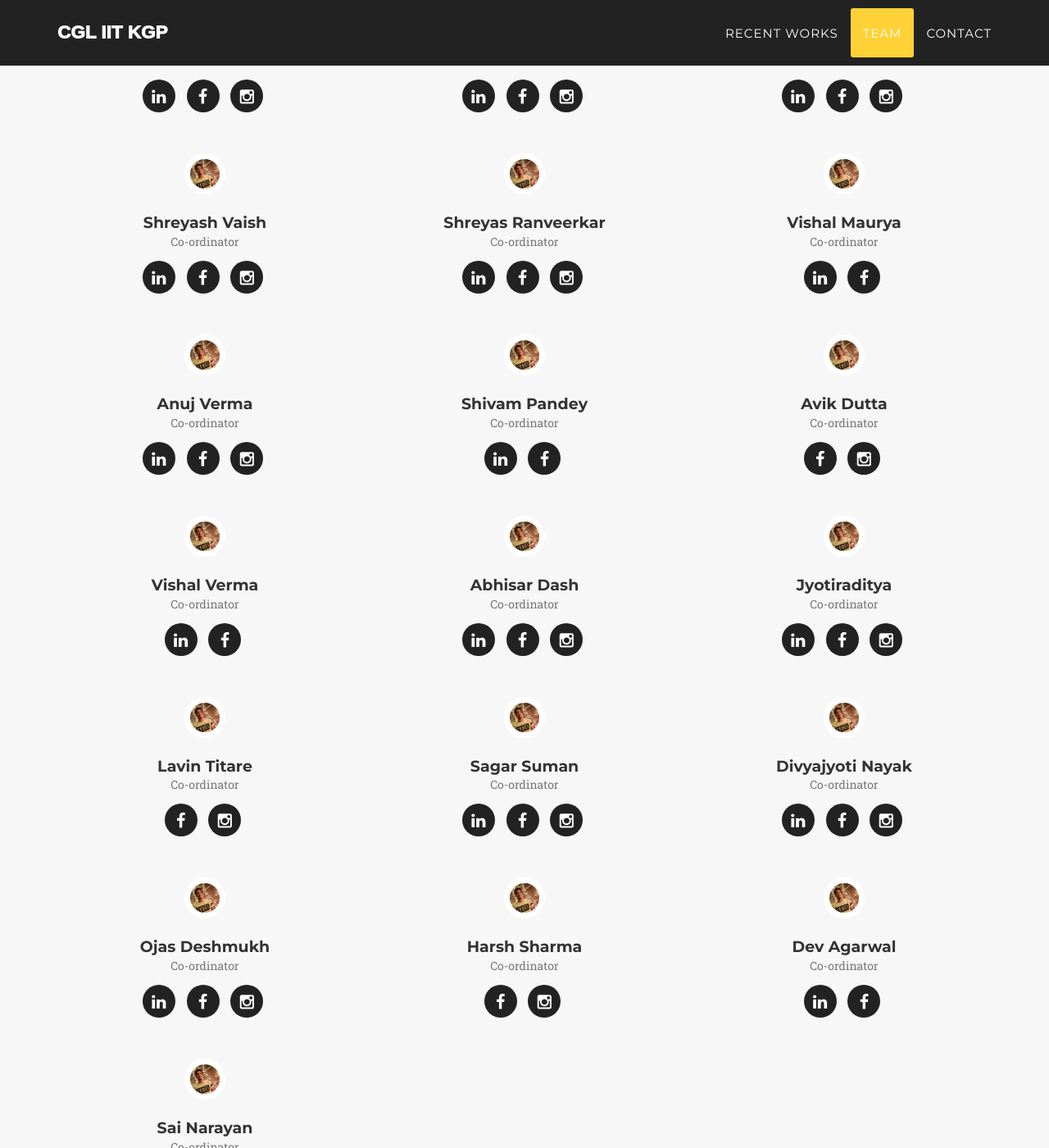
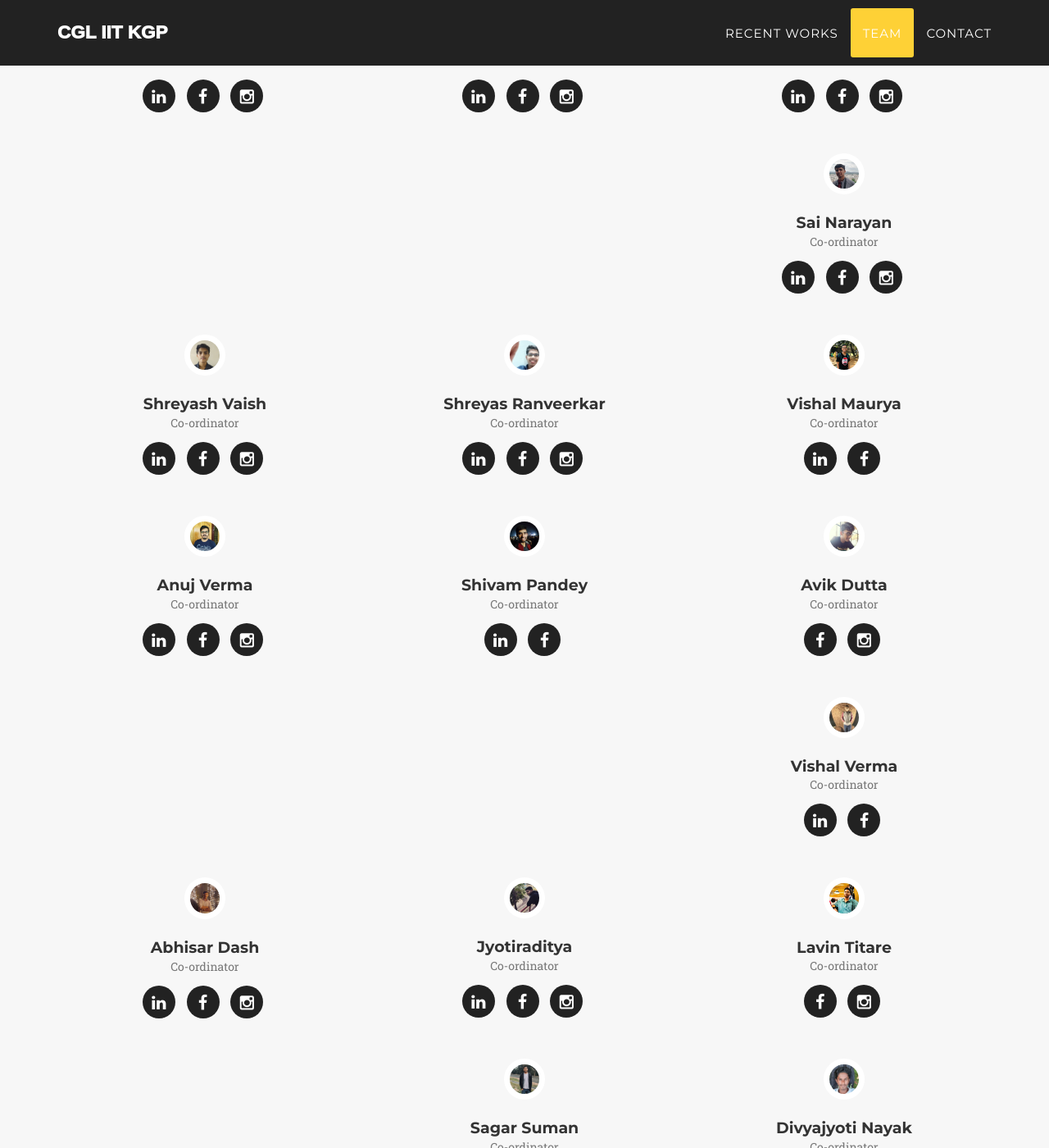
Before and after one commit to cgliitkgp/cgliitkgp.github.io, a Jekyll site: the page built from index.html, in a window 1280 px wide and 1400 px high, scrolled down 3084 px. Shown: the whole window at 82% size. Built offline with Jekyll 4.4.1, drawn with Linux system fonts in a browser that asks for light colours; some web fonts are replaced; part of the change alters nothing that is shown.

```diff
--- a/_config.yml
+++ b/_config.yml
@@ -9,7 +9,7 @@ description: "We make games and lots more. The Computer Graphics Students group
 # Team names, titles and social links
 people:
 - name: Jeevankur Talukder
-  pic: 5
+  pic: 1
   position: Head
   social:
     - title: linkedin
@@ -20,7 +20,7 @@ people:
       url: https://github.com/jvankooo
 
 - name: Sudeep Sharma
-  pic: 5
+  pic: 2
   position: Head
   social:
     - title: linkedin
@@ -31,7 +31,7 @@ people:
       url: #
 
 - name: Raj Gupta
-  pic: 5
+  pic: 3
   position: Head
   social:
     - title: linkedin
@@ -42,7 +42,7 @@ people:
       url: #
 
 - name: Utkarsh Parasarampuria
-  pic: 5
+  pic: 4
   position: Alumni Advisor
   social:
     - title: linkedin
@@ -64,7 +64,7 @@ people:
       url: #
 
 - name: Dvij Kalaria
-  pic: 5
+  pic: 6
   position: Sub-Head
   social:
     - title: linkedin
@@ -74,8 +74,19 @@ people:
     - title: instagram
       url: https://www.instagram.com/dvij5420/?hl=en
 
+- name: Sai Narayan
+  pic: 7
+  position: Co-ordinator
+  social:
+    - title: linkedin
+      url: https://www.linkedin.com/in/sai-narayan-0560721b2
+    - title: facebook
+      url: https://www.facebook.com/sai.narayan.735
+    - title: instagram
+      url: https://www.instagram.com/ssainarayan
+
 - name: Shreyash Vaish
-  pic: 5
+  pic: 8
   position: Co-ordinator
   social:
     - title: linkedin
@@ -86,7 +97,7 @@ people:
       url: https://www.instagram.com/_shry_2912/
 
 - name: Shreyas Ranveerkar
-  pic: 5
+  pic: 9
   position: Co-ordinator
   social:
     - title: linkedin
@@ -97,7 +108,7 @@ people:
       url: http://www.instagram.com/ranveerkar_shreyas
 
 - name: Vishal Maurya
-  pic: 5
+  pic: 10
   position: Co-ordinator
   social:
     - title: linkedin
@@ -106,7 +117,7 @@ people:
       url: https://m.facebook.com/vishal.maurya.7503314?ref=bookmarks
 
 - name: Anuj Verma
-  pic: 5
+  pic: 11
   position: Co-ordinator
   social:
     - title: linkedin
@@ -117,7 +128,7 @@ people:
       url: https://www.instagram.com/oxone_999/
 
 - name: Shivam Pandey
-  pic: 5
+  pic: 12
   position: Co-ordinator
   social:
     - title: linkedin
@@ -126,7 +137,7 @@ people:
       url: https://www.facebook.com/lmshivampandey
 
 - name: Avik Dutta
-  pic: 5
+  pic: 13
   position: Co-ordinator
   social:
     - title: facebook
@@ -135,7 +146,7 @@ people:
       url: https://instagram.com/d__avik?igshid=14f7bwbe6hv9n
 
 - name: Vishal Verma
-  pic: 5
+  pic: 14
   position: Co-ordinator
   social:
     - title: linkedin
@@ -144,7 +155,7 @@ people:
       url: https://www.facebook.com/profile.php?id=100006189586514
 
 - name: Abhisar Dash
-  pic: 5
+  pic: 15
   position: Co-ordinator
   social:
     - title: linkedin
@@ -155,7 +166,7 @@ people:
       url: https://www.instagram.com/abhisardash/?hl=en
 
 - name: Jyotiraditya
-  pic: 5
+  pic: 16
   position: Co-ordinator
   social:
     - title: linkedin
@@ -166,7 +177,7 @@ people:
       url: https://www.instagram.com/jrd19_aryan/?hl=en
 
 - name: Lavin Titare
-  pic: 5
+  pic: 17
   position: Co-ordinator
   social:
     - title: facebook
@@ -175,7 +186,7 @@ people:
       url: https://www.instagram.com/lavintitare/
 
 - name: Sagar Suman
-  pic: 5
+  pic: 18
   position: Co-ordinator
   social:
     - title: linkedin
@@ -186,7 +197,7 @@ people:
       url: https://www.instagram.com/sagarsuman_sonu/
 
 - name: Divyajyoti Nayak
-  pic: 5
+  pic: 19
   position: Co-ordinator
   social:
     - title: linkedin
@@ -197,7 +208,7 @@ people:
       url: https://www.instagram.com/dj_nayak061201/?hl=en
 
 - name: Ojas Deshmukh
-  pic: 5
+  pic: 20
   position: Co-ordinator
   social:
     - title: linkedin
@@ -208,7 +219,7 @@ people:
       url: https://www.instagram.com/wiz_of_oj/
 
 - name: Harsh Sharma
-  pic: 5
+  pic: 21
   position: Co-ordinator
   social:
     - title: facebook
@@ -217,24 +228,13 @@ people:
       url: https://www.instagram.com/harsh8164?r=nametag
 
 - name: Dev Agarwal
-  pic: 5
+  pic: 22
   position: Co-ordinator
   social:
     - title: linkedin
       url: https://www.linkedin.com/in/dev-agarwal-846382193
     - title: facebook
       url: https://www.facebook.com/devagarwal588
-
-- name: Sai Narayan
-  pic: 5
-  position: Co-ordinator
-  social:
-    - title: linkedin
-      url: https://www.linkedin.com/in/sai-narayan-0560721b2
-    - title: facebook
-      url: https://www.facebook.com/sai.narayan.735
-    - title: instagram
-      url: https://www.instagram.com/ssainarayan
 
 # Social networks usernames (many more available: google-plus, flickr, dribbble, pinterest, instagram, tumblr, linkedin, etc.)
 social:
```
